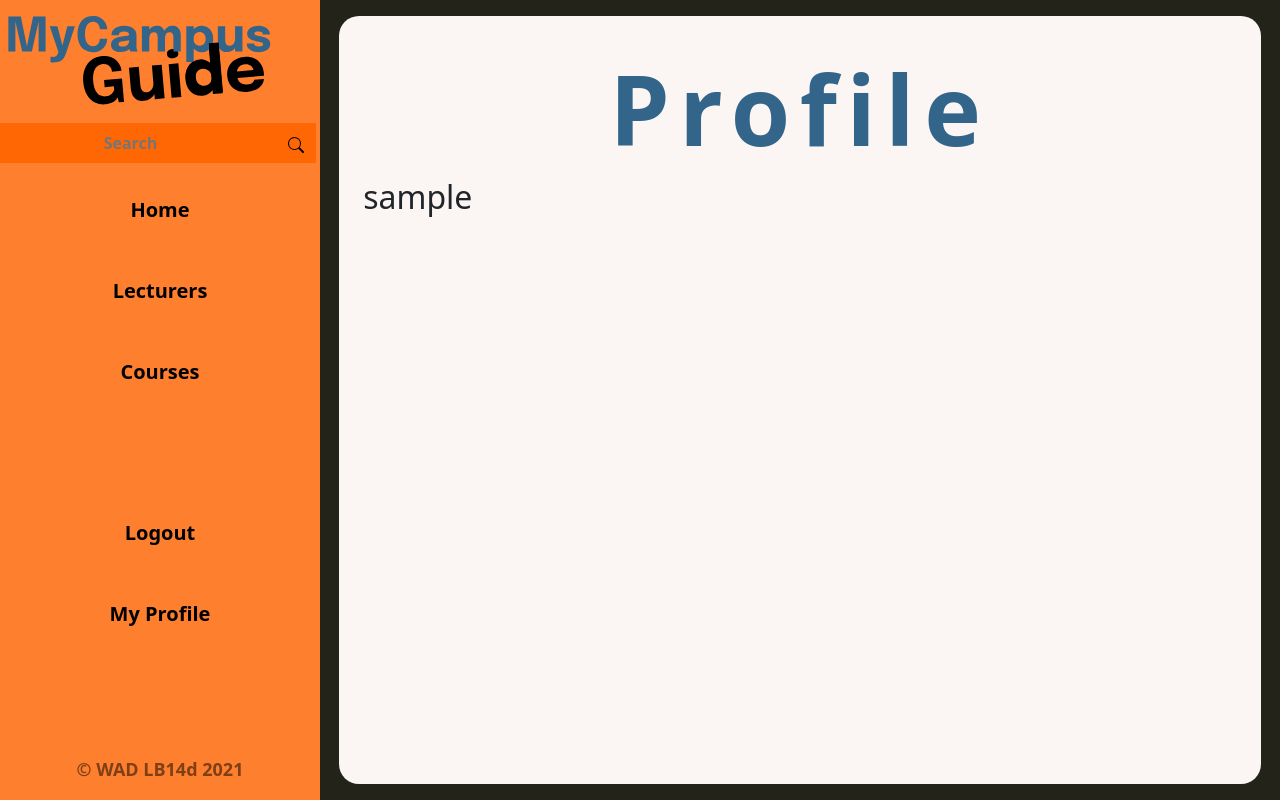
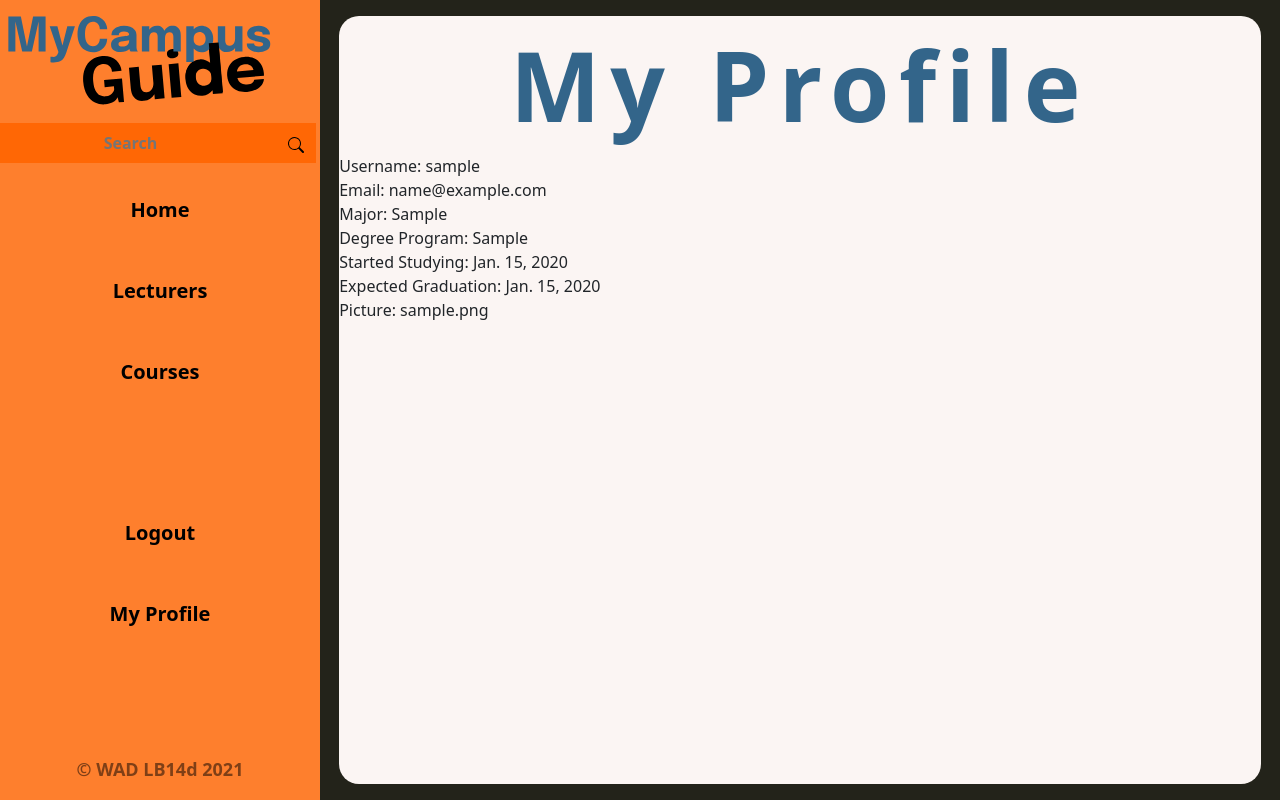
Before and after one commit to WAD2-LB14d/mycampusguide, a Django app: page /guide/myprofile/ in a window 1280 px wide. Run offline with Django 3.2, Linux system fonts and the light colour scheme; a user stored in the database is signed in; tables that the repository leaves empty hold one stand-in row (values such as "Sample post").

Commit message:
Profile page added

```diff
--- a/my_campus_guide/guide/views.py
+++ b/my_campus_guide/guide/views.py
@@ -1,13 +1,14 @@
 from django.shortcuts import render
-from django.http import HttpResponse
+from django.http import HttpResponse, HttpResponseRedirect
 from django.shortcuts import render
-from guide.models import Lecturer, Course
+from guide.models import Lecturer, Course, UserProfile
 from guide.forms import LecturerForm, CourseForm, UserForm, UserProfileForm
 from django.contrib.auth import authenticate, login as auth_login, logout as auth_logout
 from django.shortcuts import redirect
 from django.urls import reverse
 from datetime import datetime
 from django.contrib.auth.decorators import login_required
+from django.contrib.auth.models import User
 
 
 def visitor_cookie_handler(request, response):
@@ -26,8 +27,11 @@ def index(request):
   return response
 
 
+@login_required
 def myprofile(request):
-  return render(request, 'guide/myprofile.html')
+    user = User.objects.get(username=request.user.username)
+    profile = UserProfile.objects.get(user=request.user)
+    return render(request, 'guide/myprofile.html', context={'user': user, 'profile': profile})
 
 def courses(request):
   courses = Course.objects.order_by('name')
--- a/my_campus_guide/templates/guide/myprofile.html
+++ b/my_campus_guide/templates/guide/myprofile.html
@@ -6,12 +6,25 @@
 {% endblock %}
 
 {% block body_block %}
-
-    <div class="jumbotron p-4">
-            <div class="container">
-                <h1 class="pageTitle">Profile</h1>
-            </div>
-            <h2>{{ user.username }}</h2>
+  <div class="jubmotron jumbotron-fluid">
+    <div class="container">
+      <h1 class="pageTitle">My Profile</h1>
     </div>
-
+	<form id="update_user_form"method="post"action="{% url 'guide:myprofile' %}" enctype="multipart/form-data" >
+	{% csrf_token %}
+		Username: {{ user.username }} </br >
+		Email: {{ user.email }} </br >
+		Major: {{ profile.major }} </br >
+		Degree Program: {{ profile.degreeprogram }} </br >
+		Started Studying: {{ profile.startedstudying }} </br >
+		Expected Graduation: {{ profile.expectedgraduation }} </br >
+		Picture:
+		{% if profile.picture %}
+			{{ profile.picture }}
+		{% else %}
+			No profile picture uploaded
+		{% endif %}
+	</br >
+    </form>
+  </div>
 {% endblock %}
```
